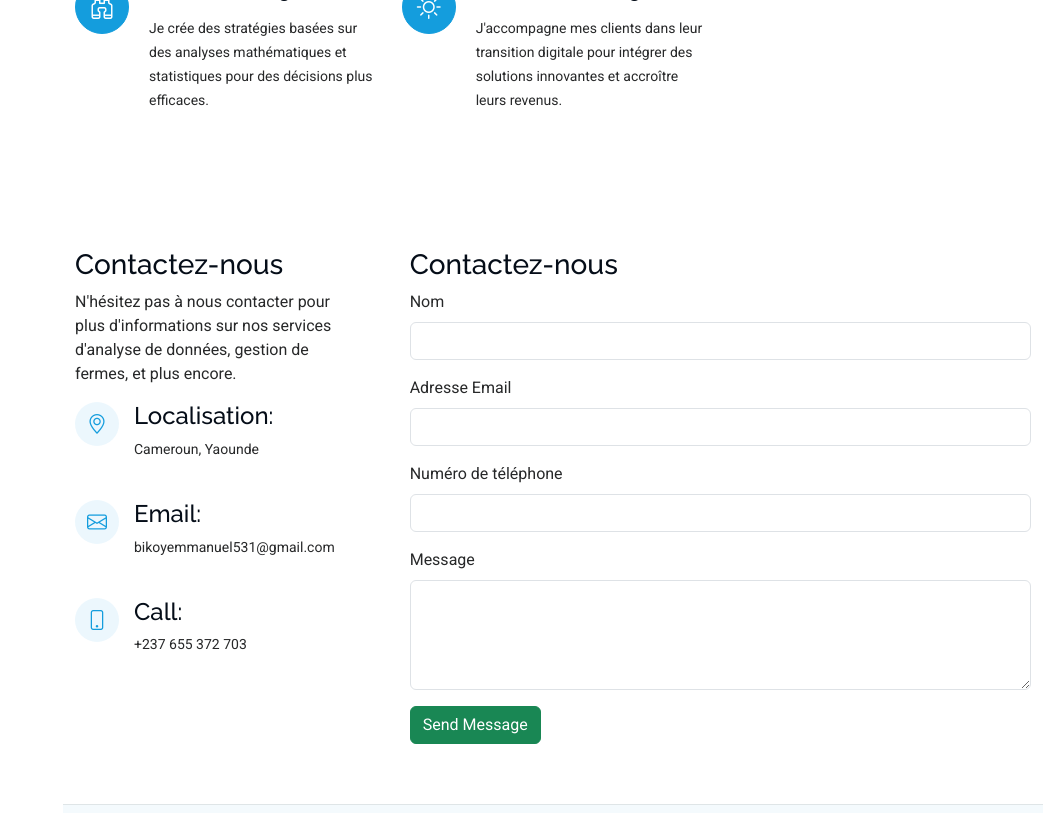
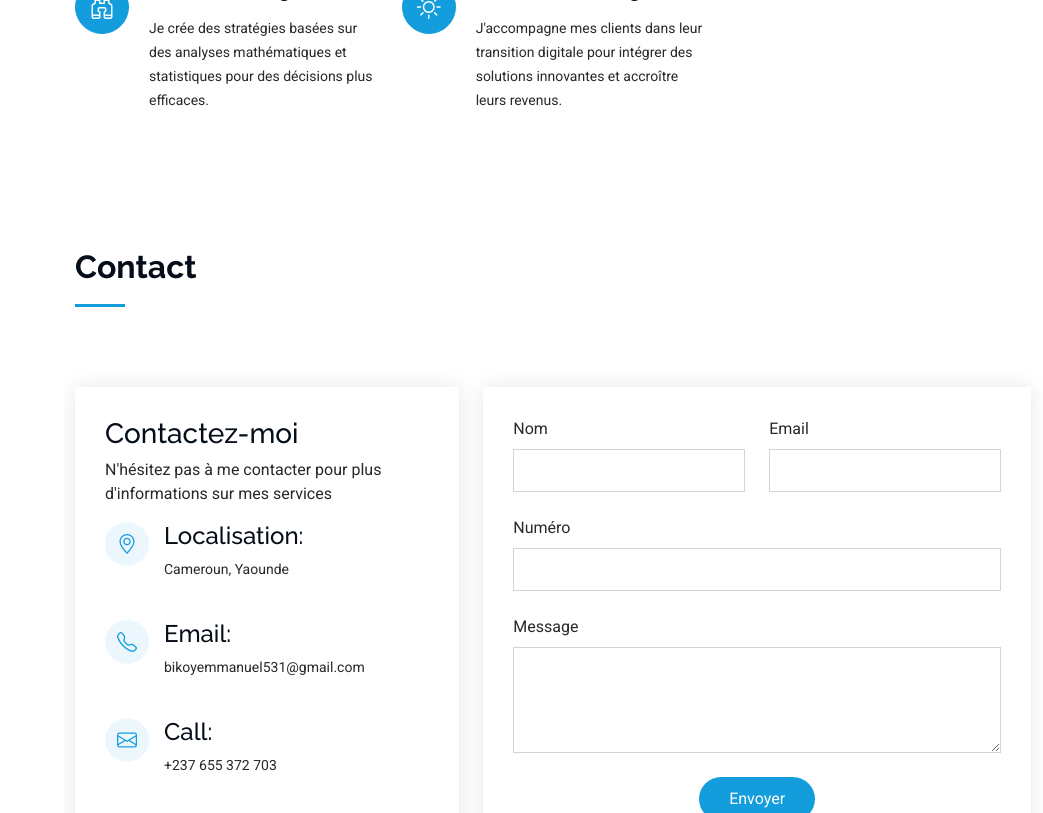
Before and after one commit to EmmanuelBANGWEN/Portfolio, a Django app: page / in a window 1280 px wide. Shown: the part 3442-4255 px from the top of the page, without its empty margins (237-1280 px from the left). Run offline with Django 3.2, Linux system fonts and the light colour scheme; some libraries are stand-ins or nearby versions.

Commit message:
good stable ajout du formulaire de contact

```diff
--- a/Base/forms.py
+++ b/Base/forms.py
@@ -4,5 +4,5 @@ from .models import Contact
 class ContactForm(forms.Form):
     name = forms.CharField(max_length=100, label="Name")
     email = forms.EmailField(label="Adresse Email")
-    number = forms.IntegerField(label="Number")
+    number = forms.CharField(label="Number")
     message = forms.CharField(widget=forms.Textarea, label="Message")
--- a/Base/templates/index.html
+++ b/Base/templates/index.html
@@ -331,19 +331,32 @@
     </section><!-- /Services Section -->
 
 
+
     <!-- Contact Section -->
     <section id="contact" class="contact section">
 
-    <div class="container" data-aos="fade">
+      <!-- Section Title -->
+      <div class="container section-title" data-aos="fade-up">
+        <h2>Contact</h2>
+        </div><!-- End Section Title -->
 
-      <div class="row gy-5 gx-lg-5">
+      <div class="container" data-aos="fade-up" data-aos-delay="100">
 
-        <div class="col-lg-4">
+        <div class="row gy-4">
 
-          <div class="info">
-            <h3>Contactez-nous</h3>
-            <p>N'hésitez pas à nous contacter pour plus d'informations sur nos services d'analyse de données, gestion de fermes, et plus encore.</p>
-            <div class="info-item d-flex">
+          <div class="col-lg-5">
+            {% if messages %}
+            <div class="alert alert-success">
+                {% for message in messages %}
+                    {{ message }}
+                {% endfor %}
+            </div>
+        {% endif %}
+            <div class="info-wrap">
+              <h3>Contactez-moi</h3>
+              <p>N'hésitez pas à me contacter pour plus d'informations sur mes services</p>
+
+              <div class="info-item d-flex" data-aos="fade-up" data-aos-delay="200">
                 <i class="bi bi-geo-alt flex-shrink-0"></i>
                 <div>
                 <h4>Localisation:</h4>
@@ -351,61 +364,76 @@
               </div>
               </div><!-- End Info Item -->
 
-            <div class="info-item d-flex">
-              <i class="bi bi-envelope flex-shrink-0"></i>
+              <div class="info-item d-flex" data-aos="fade-up" data-aos-delay="300">
+                <i class="bi bi-telephone flex-shrink-0"></i>
                 <div>
                 <h4>Email:</h4>
                 <p>bikoyemmanuel531@gmail.com</p>
-                <!-- <p>bikoyemmanuel531@gmail.com</p> -->
+
                 </div>
               </div><!-- End Info Item -->
 
-            <div class="info-item d-flex">
-              <i class="bi bi-phone flex-shrink-0"></i>
+              <div class="info-item d-flex" data-aos="fade-up" data-aos-delay="400">
+                <i class="bi bi-envelope flex-shrink-0"></i>
                 <div>
                   <h4>Call:</h4>
                 <p>+237 655 372 703</p>
+
                 </div>
               </div><!-- End Info Item -->
+
+              <iframe src="https://www.google.com/maps/embed?pb=!1m18!1m12!1m3!1d254777.89709707818!2d11.345629031041577!3d3.8306320142293777!2m3!1f0!2f0!3f0!3m2!1i1024!2i768!4f13.1!3m3!1m2!1s0x108bcf7a309a7977%3A0x7f54bad35e693c51!2zWWFvdW5kw6k!5e0!3m2!1sfr!2scm!4v1734483440922!5m2!1sfr!2scm" width="600" height="450" style="border:0;" allowfullscreen="" loading="lazy" referrerpolicy="no-referrer-when-downgrade"></iframe>
+            </div>
+          </div>
+
+          <div class="col-lg-7">
+            <form action="{% url 'home' %}" method="post" class="py-email-form" data-aos="fade-up" data-aos-delay="200">
+              <!-- <form method="POST" action="{% url 'home' %}"> -->
+                {% csrf_token %}
+              <div class="row gy-4">
+
+                <div class="col-md-6">
+                  <label for="name-field" class="pb-2">Nom</label>
+                  <input type="text" class="form-control" id="name" name="name" value="{{ form.name.value|default:'' }}" required>
+                </div>
+
+                <div class="col-md-6">
+                  <label for="email-field" class="pb-2">Email</label>
+                  <input type="email" class="form-control" id="email" name="email" value="{{ form.email.value|default:'' }}" required>
+                </div>
+
+                <div class="col-md-12">
+                  <label for="number-field" class="pb-2">Numéro</label>
+                  <input type="text" class="form-control" id="number" name="number" value="{{ form.number.value|default:'' }}" required>
+                </div>
+
+                <div class="col-md-12">
+                  <label for="message-field" class="pb-2">Message</label>
+                  <textarea class="form-control" id="message" name="message" rows="4" required>{{ form.message.value|default:'' }}</textarea>
+                </div>
+
+                <div class="col-md-12 text-center">
+                  <!-- <div class="loading">Loading</div> -->
+                  <div class="error-message"></div>
+                  <!-- <div class="sent-message">Your message has been sent. Thank you!</div> -->
+
+                  <!-- <button type="submit">Send Message</button> -->
+                  <button type="submit" class="btn btn-success ">Envoyer</button>
+
+                </div>
+
+              </div>
+            </form>
+          </div><!-- End Contact Form -->
 
         </div>
 
       </div>
 
-        <div class="col-lg-8">
-          <h3>Contactez-nous</h3>
-          <form method="post" action="{% url 'contact' %}" >
-            {% csrf_token %}
-            {% if messages %}
-              <div class="alert alert-success">
-                  {% for message in messages %}
-                      {{ message }}
-                  {% endfor %}
-              </div>
-            {% endif %}
-            <div class="mb-3">
-              <label for="name" class="form-label">Nom</label>
-              <input type="text" class="form-control" id="name" name="name" required>
-          </div>
-          <div class="mb-3">
-              <label for="email" class="form-label">Adresse Email</label>
-              <input type="email" class="form-control" id="email" name="email" required>
-          </div>
-          <div class="mb-3">
-            <label for="email" class="form-label">Numéro de téléphone</label>
-            <input type="text" class="form-control" name="subject" id="subject" required>
-          </div>
-          <div class="mb-3">
-              <label for="message" class="form-label">Message</label>
-              <textarea class="form-control" id="message" name="message" rows="4" required></textarea>
-          </div>
-          <button type="submit" class="btn btn-success">Send Message</button>
-      </form>
-  </div>
-</div>
-    </div>
+    </section><!-- /Contact Section -->
 
-  </section><!-- /Contact Section -->
+
+
         </div>
 
       </div>
--- a/Base/urls.py
+++ b/Base/urls.py
@@ -3,7 +3,12 @@ from . import views
 
 urlpatterns=[
     path('',views.home, name ='home'),
-    path('',views.contact, name="contact"),
+    # path('',views.contact, name="contact"),
+    # path('contact/', views.contact, name='contact'),
+    path('success/', views.success_view, name='success'),
+
+
+
     path('services/consultations_agtech',views.consultations, name = 'consultations'),
     path('services/developpement_logiciel',views.developpement, name = 'developpement'),
     path('services/marketing_digital',views.marketing, name = 'marketing'),
--- a/Base/views.py
+++ b/Base/views.py
@@ -7,10 +7,9 @@ from .forms import ContactForm
 from django.core.mail import send_mail
 
 
-
 # from django.contrib.auth.decorators import login_required
-def home(request):
-    return render(request,'index.html')
+# def home(request):
+#     return render(request,'index.html')
 
 
 # # @login_required(login_url='')
@@ -82,30 +81,52 @@ def bigdata(request):
 def nutrition(request):
     return render(request, 'nutrition.html')
 
+from django.shortcuts import render, redirect
+from django.core.mail import send_mail
+from django.contrib import messages
+from .forms import ContactForm
+from .models import Contact  # Import du modèle Contact si tu l'utilises
+from django.conf import settings
+from django.shortcuts import render, redirect
+from django.core.mail import send_mail
+from django.contrib import messages
+from .forms import ContactForm
+from django.conf import settings
+from .models import Contact
 
-def contact(request):
+def home(request):
     if request.method == 'POST':
-            form = ContactForm(request.POST)
-            if form.is_valid():
-                name = form.cleaned_data['name']
-                email = form.cleaned_data['email']
-                number = form.cleaned_data['number']
-                message = form.cleaned_data['message']
+        form = ContactForm(request.POST)
+        if form.is_valid():
+            # Récupération des données
+            name = form.cleaned_data['name']
+            email = form.cleaned_data['email']
+            number = form.cleaned_data['number']
+            message = form.cleaned_data['message']
 
-                # Logique pour envoyer un email (ou sauvegarder dans la base de données)
-                send_mail(
-                    number=f"Message de : {name}",
-                    message=f"number: {number}\n\nMessage: {message}",
-                    from_email=email,
-                    recipient_list=['bikoyemmanuel531@gmail.com'],  # Remplacez par l'email de réception
+            # Enregistrement en base de données
+            Contact.objects.create(
+                name=name,
+                email=email,
+                number=number,
+                message=message
+            )
 
-                    )
+            # Envoi de l'email
+            send_mail(
+                subject=f"Nouveau message de {name}",
+                message=f"De : {name} ({email})\nNuméro : {number}\n\n{message}",
+                from_email=email,
+                recipient_list=[settings.EMAIL_HOST_USER],
+                fail_silently=False,
+            )
 
-
-                messages.success(request, 'Votre message a été envoyé avec succès!')
-                return redirect('contact')  # Redirection après succès
-
-
+            messages.success(request, "Votre message a été envoyé avec succès !")
+            return redirect('home')  # Redirection pour éviter les resoumissions
     else:
         form = ContactForm()
-    return render(request, 'home.html', {'form': form})  # Retour au formulaire si GET
+
+    return render(request, 'index.html', {'form': form})
+
+def success_view(request):
+    return HttpResponse("Merci ! Votre message a bien été envoyé.")
--- a/static/assets/css/main.css
+++ b/static/assets/css/main.css
@@ -77,7 +77,7 @@ h6 {
 
 /* PHP Email Form Messages
 ------------------------------*/
-.php-email-form .error-message {
+.py-email-form .error-message {
   display: none;
   background: #df1529;
   color: #ffffff;
@@ -87,7 +87,7 @@ h6 {
   font-weight: 600;
 }
 
-.php-email-form .sent-message {
+.py-email-form .sent-message {
   display: none;
   color: #ffffff;
   background: #059652;
@@ -97,7 +97,7 @@ h6 {
   font-weight: 600;
 }
 
-.php-email-form .loading {
+.py-email-form .loading {
   display: none;
   background: var(--surface-color);
   text-align: center;
@@ -105,7 +105,7 @@ h6 {
   margin-bottom: 24px;
 }
 
-.php-email-form .loading:before {
+.py-email-form .loading:before {
   content: "";
   display: inline-block;
   border-radius: 50%;
@@ -114,10 +114,10 @@ h6 {
   margin: 0 10px -6px 0;
   border: 3px solid var(--accent-color);
   border-top-color: var(--surface-color);
-  animation: php-email-form-loading 1s linear infinite;
+  animation: py-email-form-loading 1s linear infinite;
 }
 
-@keyframes php-email-form-loading {
+@keyframes py-email-form-loading {
   0% {
     transform: rotate(0deg);
   }
@@ -1079,7 +1079,7 @@ section,
   color: var(--contrast-color);
 }
 
-.contact .php-email-form {
+.contact .py-email-form {
   background-color: var(--surface-color);
   height: 100%;
   padding: 30px;
@@ -1087,14 +1087,14 @@ section,
 }
 
 @media (max-width: 575px) {
-  .contact .php-email-form {
+  .contact .py-email-form {
     padding: 20px;
   }
 }
 
-.contact .php-email-form input[type=text],
-.contact .php-email-form input[type=email],
-.contact .php-email-form textarea {
+.contact .py-email-form input[type=text],
+.contact .py-email-form input[type=email],
+.contact .py-email-form textarea {
   font-size: 14px;
   padding: 10px 15px;
   box-shadow: none;
@@ -1104,19 +1104,19 @@ section,
   border-color: color-mix(in srgb, var(--default-color), transparent 80%);
 }
 
-.contact .php-email-form input[type=text]:focus,
-.contact .php-email-form input[type=email]:focus,
-.contact .php-email-form textarea:focus {
+.contact .py-email-form input[type=text]:focus,
+.contact .py-email-form input[type=email]:focus,
+.contact .py-email-form textarea:focus {
   border-color: var(--accent-color);
 }
 
-.contact .php-email-form input[type=text]::placeholder,
-.contact .php-email-form input[type=email]::placeholder,
-.contact .php-email-form textarea::placeholder {
+.contact .py-email-form input[type=text]::placeholder,
+.contact .py-email-form input[type=email]::placeholder,
+.contact .py-email-form textarea::placeholder {
   color: color-mix(in srgb, var(--default-color), transparent 70%);
 }
 
-.contact .php-email-form button[type=submit] {
+.contact .py-email-form button[type=submit] {
   color: var(--contrast-color);
   background: var(--accent-color);
   border: 0;
@@ -1125,7 +1125,7 @@ section,
   border-radius: 50px;
 }
 
-.contact .php-email-form button[type=submit]:hover {
+.contact .py-email-form button[type=submit]:hover {
   background: color-mix(in srgb, var(--accent-color), transparent 25%);
 }
 
```
Also changed, not shown: Base/models.py (+6 -7 lines), Base/templates/contact.html (added, +57 -0 lines), portfolio/settings.py (+0 -10 lines), Base/migrations/0005_contact_message_alter_contact_email_and_more.py (added), db.sqlite3. Lines whose indentation alone changed are shown as unchanged.
